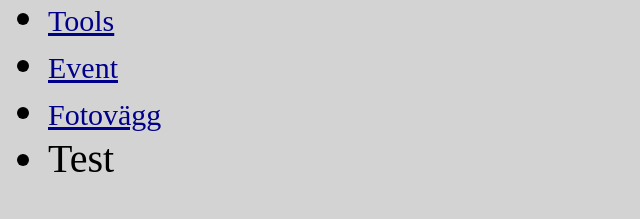
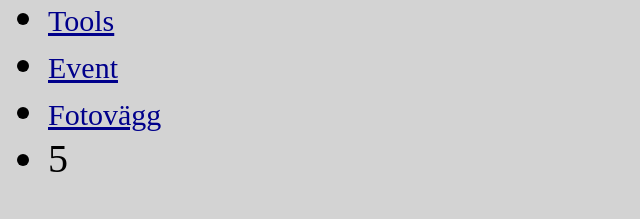
Before and after one commit to Pushos/ingressguiden, a plain HTML site: page index.html in a window 1280 px wide. Shown: the part 2360-2579 px from the top of the page, 0-640 px from the left. Drawn offline with Linux system fonts and the light colour scheme; files whose address does not match are found by name.

Commit message:
initalcommit

```diff
--- a/index.html
+++ b/index.html
@@ -19,7 +19,7 @@
 			<li><a href="tools.html">Tools</a></li>
 			<li><a href="event.html">Event</a></li>
 			<li><a href="fotovägg.html">Fotovägg</a></li>
-			<li>Test</li>
+			<li>5</li>
 		</ul>
     </div>
     <div class="main">
```
